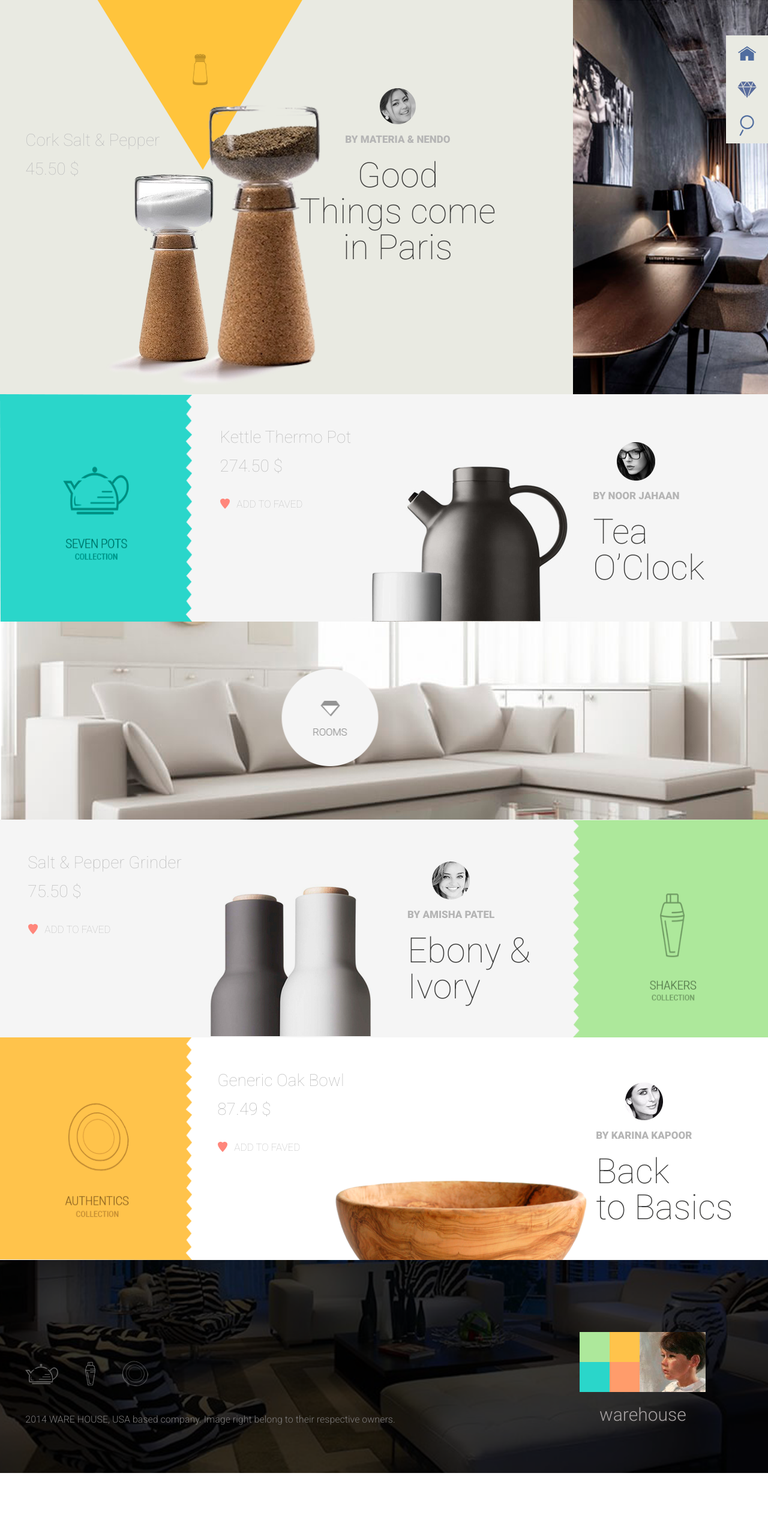
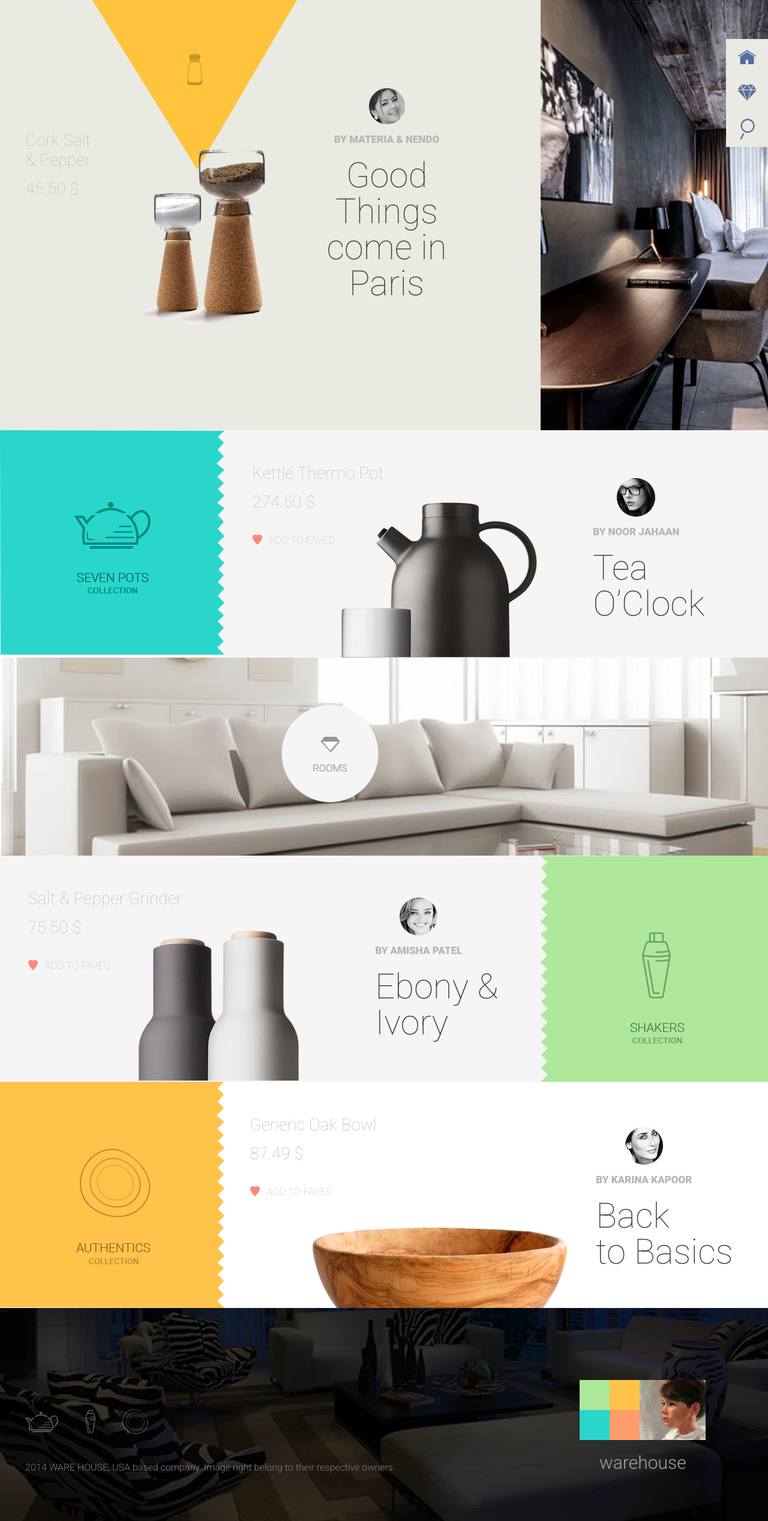
Before and after one commit to Tatjana14/warehouse, a React (Create React App) app: page / in a window 1280 px wide. Shown: the whole page at 60% size. Before the commit the page ends 2455 px from the top, so only its background shows below. Built offline with nearby package versions, Linux system fonts and the light colour scheme.

Commit message:
adaptive

```diff
--- a/src/components/main/Main.js
+++ b/src/components/main/Main.js
@@ -106,10 +106,12 @@ function Main() {
             <div className={s.menuWrapper}>
                 <Menu title = "WAREHOUSE" items = {items}/>
             </div>
+            <div className={s.sevenPots}>
                 <CollectionName
                 style= {{ backgroundColor: "#f5f5f5"}}
                 src={seven}
                 alt="Seven Pots"/>
+            </div>
             <div className={s.potsWrapper}>
                 <div className={`${s.container} ${s.potsContainer}`} >
                     <Product
@@ -146,13 +148,17 @@ function Main() {
                     />
                 </div>
             </div>
+            <div className={s.shakersWrapper}>
                 <CollectionName
                 style= {{ backgroundColor: "#f5f5f5"}}
                 src={shakers}
                 alt="Shakers"/>
+            </div>
+            <div className={s.authenticsWrapper}>
                 <CollectionName
                 src={authentics}
                 alt="Authentics"/>
+            </div>
             <div className={s.bowlWrapper}>
                 <div className={`${s.container} ${s.bowlContainer}`}>
                     <Product
--- a/src/components/main/Main.module.scss
+++ b/src/components/main/Main.module.scss
@@ -5,7 +5,7 @@
 
 .mainWrapper {
     display: grid;
-    grid-template-columns: 25% 49.6% 25.4%;
+    grid-template-columns: minmax(330px, auto) 1fr minmax(330px, auto);
     grid-auto-rows: minmax(330px, auto);
     .header {
         grid-area: 1/1/2/3;
@@ -19,7 +19,6 @@
             padding-left: calc(10px + (50 - 10) * ((100vw - 360px) / (1500 - 360)));
             padding-right: calc(10px + (155 - 10) * ((100vw - 360px) / (1500 - 360)));
             .imgHeader {
-                position: absolute;
                 z-index: 1;
                 padding-top: 170px;
                 left: 18%;
@@ -61,14 +60,6 @@
         .potsContainer {
             padding-left: calc(10px + (55 - 10) * ((100vw - 360px) / (1500 - 360)));
             padding-right: calc(10px + (130 - 10) * ((100vw - 360px) / (1500 - 360)));
-            .imgPots {
-                position: absolute;
-                bottom: 0;
-                right: 35.2%;
-                width: 398px;
-                height: 301px;
-                padding-top: 78px;
-            }
         }
     }
     .roomsWrapper {
@@ -104,19 +95,12 @@
             padding-left: calc(10px + (55 - 10) * ((100vw - 360px) / (1500 - 360)));
             padding-right: calc(10px + (85 - 10) * ((100vw - 360px) / (1500 - 360)));
         }
-        .imgGrinder{
-            position: absolute;
-            left: 34.2%;
-            bottom: 0;
-            height: 288px;
-            padding-top: 83px;
-        }
     }
     .bowlWrapper{
         grid-area: 5/2/6/4;
         width: 100%;
         background-image: url(../../assets/img/plate.png);
-        background-position: center;
+        background-position: 45% bottom;
         background-repeat: no-repeat;
         background-size: cover;
         .bowlContainer{
@@ -164,4 +148,76 @@
             }
         }
     }
+    .headerContainer,
+    .potsWrapper,
+    .grindlerWrapper,
+    .bowlWrapper{
+        transition: all 0.5s ease;
+        -webkit-transition: all 0.5s ease;
+        -moz-transition: all 0.5s ease;
+        -ms-transition: all 0.5s ease;
+        -o-transition: all 0.5s ease;
 }
+}
+
+@media (min-width: 1181px) and (max-width: 1350px){
+    .mainWrapper{
+        .headerContainer{
+            .imgHeader{
+                transform: scale(0.6);
+                -webkit-transform: scale(0.6);
+                -moz-transform: scale(0.6);
+                -ms-transform: scale(0.6);
+                -o-transform: scale(0.6);
+            }
+        }
+        .potsWrapper {
+            background-position: 30% bottom;
+        }
+        .grindlerWrapper{
+            background-position: 35% bottom;
+        }
+        .bowlWrapper{
+            background-position: 75% bottom;
+        }
+    }
+}
+
+@media screen and (max-width: 1180px){
+    .mainWrapper {
+        grid-template-columns: repeat(1, minmax(360px, 1fr)) ;
+        grid-auto-rows: minmax(330px, 660px);
+        .header{
+            grid-area: 2/1/3/2;
+        }
+        .menuWrapper {
+            grid-area: 1/1/2/2;
+            background-size: auto;
+            background-repeat: repeat-x;
+        }
+        .sevenPots {
+            grid-area: 3/1/4/2;
+        }
+        .potsWrapper{
+            grid-area: 4/1/5/2;
+        }
+        .roomsWrapper{
+            grid-area: 5/1/6/2;
+        }
+        .shakersWrapper{
+            grid-area: 6/1/7/2;
+        }
+        .grindlerWrapper{
+            grid-area: 7/1/8/2;
+        }
+        .authenticsWrapper{
+            grid-area: 8/1/9/2;
+        }
+        .bowlWrapper{
+            grid-area: 9/1/10/2;
+        }
+        .footer{
+            grid-area: 10/1/11/2;
+        }
+    }
+}
```
Lines whose indentation alone changed are shown as unchanged.
